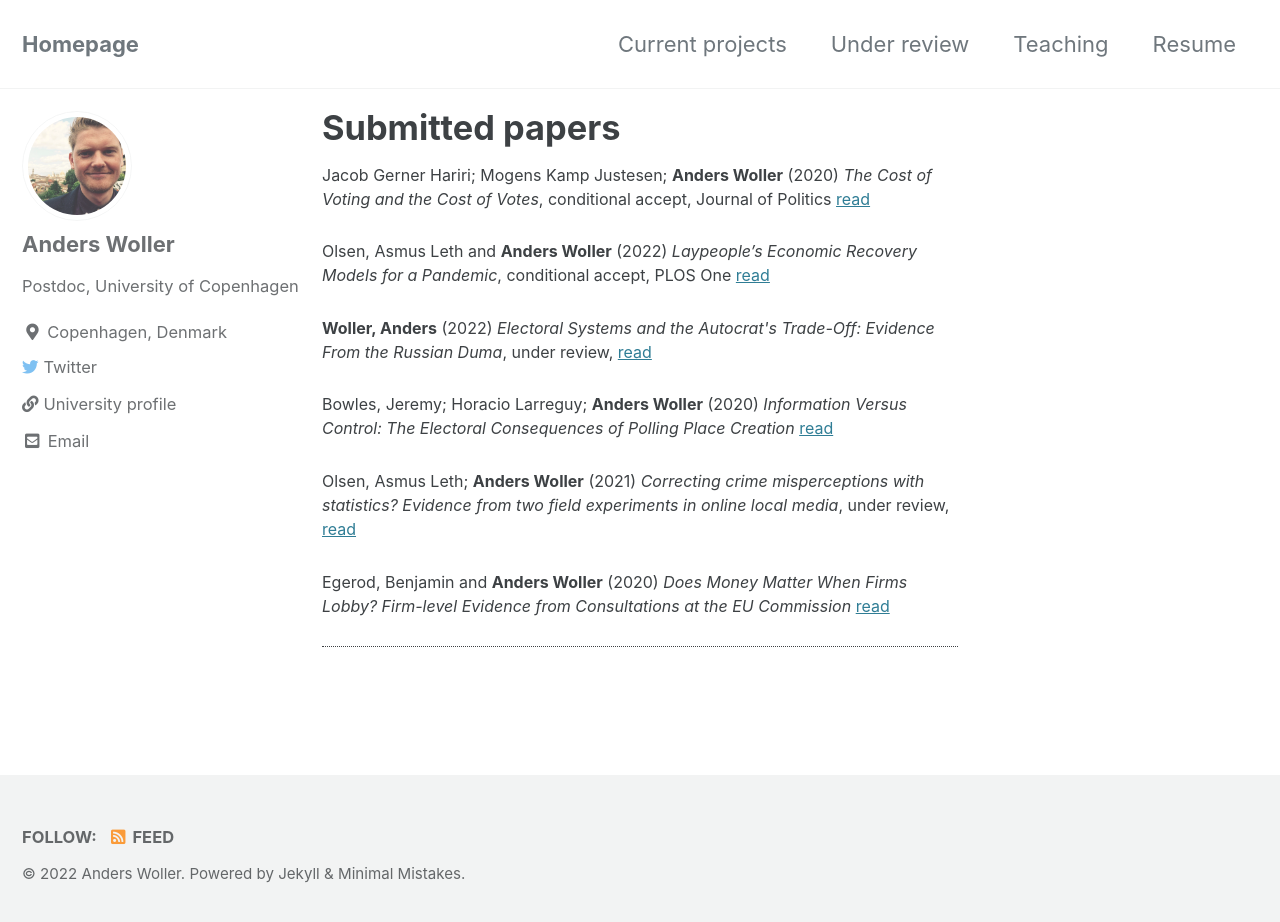
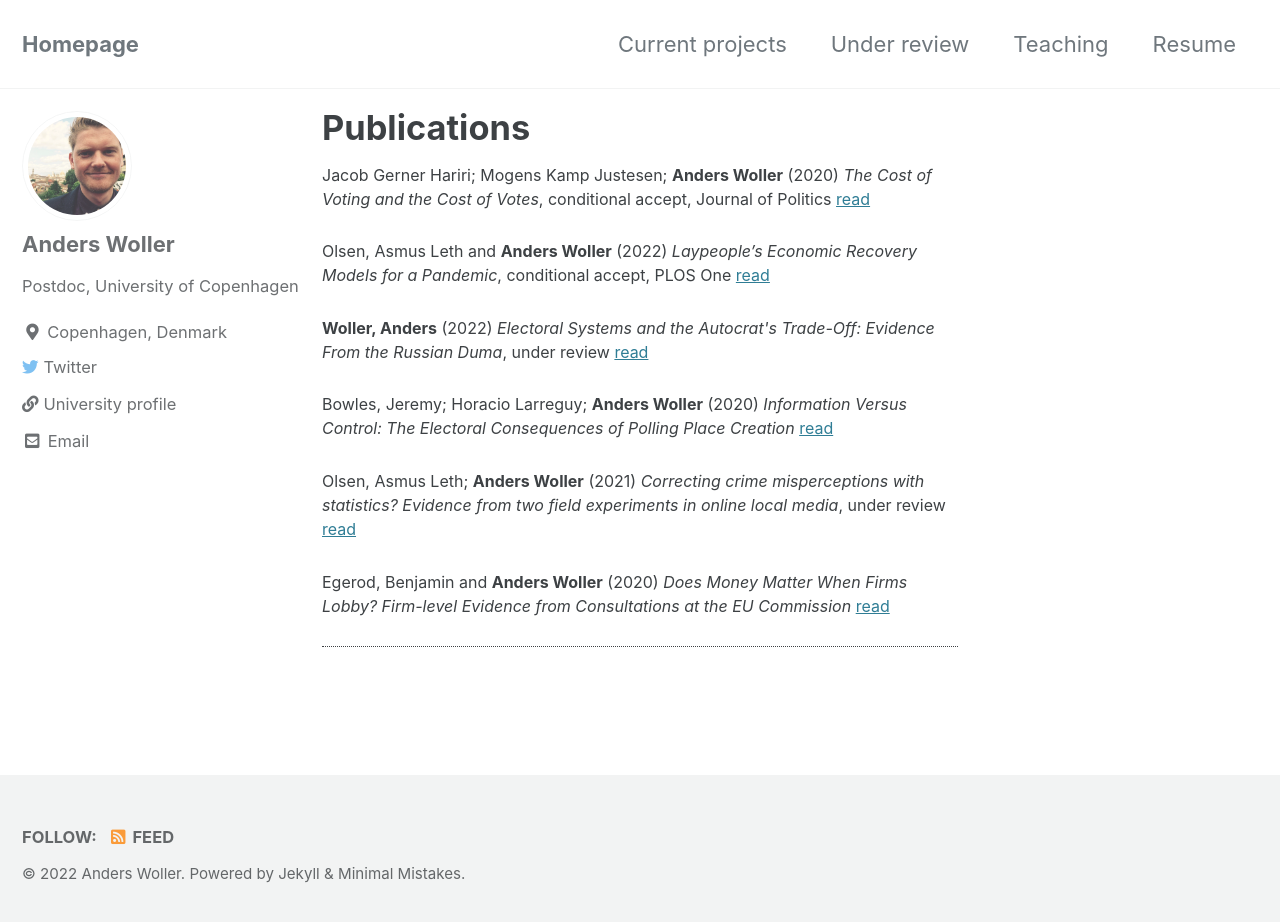
Before and after one commit to AndersWoller/AndersWoller.github.io, a Jekyll site: the page built from _pages/publications.md, in a window 1280 px wide and 929 px high. Shown: the top 922 px of the window. Built offline with Jekyll 4.4.1, drawn with Linux system fonts in a browser that asks for light colours; cached includes are drawn as plain includes.

Commit message:
Update publications.md

```diff
--- a/_pages/publications.md
+++ b/_pages/publications.md
@@ -1,5 +1,5 @@
 ---
-title: "Submitted papers"
+title: "Publications"
 permalink: /pub/
 author_profile: true
 ---
@@ -8,11 +8,11 @@ author_profile: true
 
 <p style="font-size:16px"> Olsen, Asmus Leth and <b>Anders Woller</b> (2022) <i>Laypeople’s Economic Recovery Models for a Pandemic</i>, conditional accept, PLOS One <a href="https://www.dropbox.com/s/whdcje1z96htnwp/PlosOne_RR.pdf?dl=0">read</a> <p/>
 
-<p style="font-size:16px"> <b>Woller, Anders</b> (2022) <i>Electoral Systems and the Autocrat's Trade-Off: Evidence From the Russian Duma</i>, under review, <a href="https://www.dropbox.com/s/5n06z6gxh9dl4y7/Electoral_systems.pdf?dl=0">read</a> <p/>
+<p style="font-size:16px"> <b>Woller, Anders</b> (2022) <i>Electoral Systems and the Autocrat's Trade-Off: Evidence From the Russian Duma</i>, under review <a href="https://www.dropbox.com/s/5n06z6gxh9dl4y7/Electoral_systems.pdf?dl=0">read</a> <p/>
 
 <p style="font-size:16px"> Bowles, Jeremy; Horacio Larreguy; <b>Anders Woller</b> (2020) <i>Information Versus Control: The Electoral Consequences of Polling Place Creation</i> <a href="https://www.dropbox.com/s/r8syn46829kzhko/draft_5.pdf?dl=0">read</a> <p/>
 
-<p style="font-size:16px"> Olsen, Asmus Leth; <b>Anders Woller</b> (2021) <i>Correcting crime misperceptions with statistics? Evidence from two field experiments in online local media</i>, under review, <a href="https://www.dropbox.com/s/xamcx5m7wzss90a/manuscript_JOP.pdf?dl=0">read</a> <p/>
+<p style="font-size:16px"> Olsen, Asmus Leth; <b>Anders Woller</b> (2021) <i>Correcting crime misperceptions with statistics? Evidence from two field experiments in online local media</i>, under review <a href="https://www.dropbox.com/s/xamcx5m7wzss90a/manuscript_JOP.pdf?dl=0">read</a> <p/>
 
 <p style="font-size:16px"> Egerod, Benjamin and <b>Anders Woller</b> (2020) <i>Does Money Matter When Firms Lobby? Firm-level Evidence from Consultations at the EU Commission</i> <a href="https://www.dropbox.com/s/jntg13ofu0ydflr/Maindocument.pdf?dl=0">read</a> <p/>
 
```
